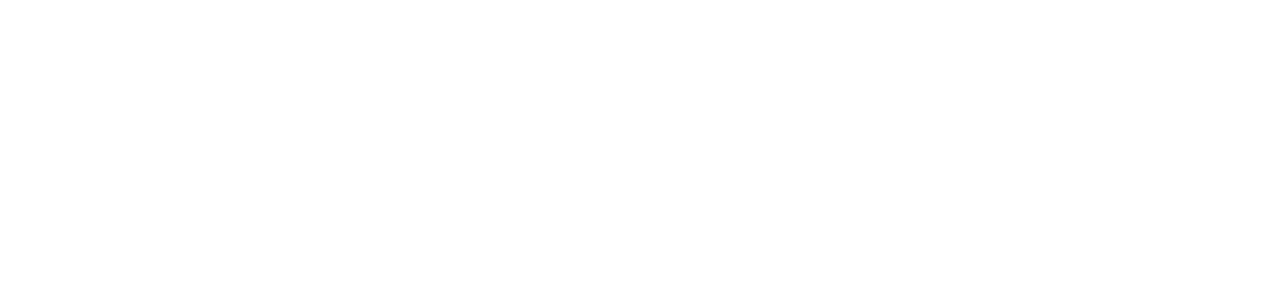
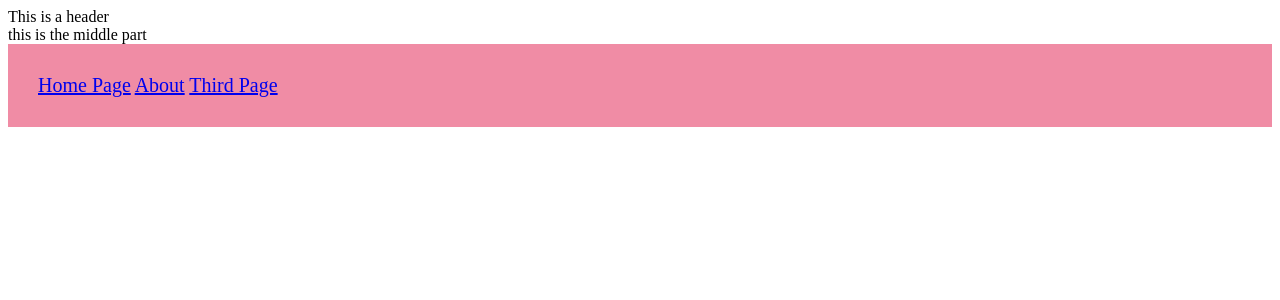
Before and after one commit to Sultanpriesa/Svelte2023, a SvelteKit app in the folder Sultan_Website/: page / in a window 1280 px wide. Shown: the top 300 px of the page. Built offline with nearby package versions, Linux system fonts and the light colour scheme.

Commit message:
added page, footer, header and some css

```diff
--- a/Sultan_Website/src/lib/Footer.svelte
+++ b/Sultan_Website/src/lib/Footer.svelte
@@ -0,0 +1,10 @@
+<script>
+    import Nav from "./Nav.svelte"
+</script>
+
+<footer>
+    <div class="footerText">
+        <Nav />
+    </div>
+
+</footer>
--- a/Sultan_Website/src/lib/Header.svelte
+++ b/Sultan_Website/src/lib/Header.svelte
@@ -0,0 +1,3 @@
+<div>
+    This is a header
+</div>
--- a/Sultan_Website/src/lib/Nav.svelte
+++ b/Sultan_Website/src/lib/Nav.svelte
@@ -0,0 +1,7 @@
+<nav class="nav">
+    <div class="navText">
+        <a href="/">Home Page</a>
+        <a href="/about">About</a>
+        <a href="/third-page">Third Page</a>
+    </div>
+</nav>
--- a/Sultan_Website/src/routes/+layout.svelte
+++ b/Sultan_Website/src/routes/+layout.svelte
@@ -1,6 +1,16 @@
-<!-- <script>
+<svelte:head>
+    <link rel="stylesheet" href="css\main.css"/>
+</svelte:head>
 
-    import Header  from "$lib/Header.svelte";
 
-</script> -->
-<!-- <Header/> -->
+
+<script>
+    import Header from "$lib/Header.svelte"
+    import Footer from "$lib/Footer.svelte"
+</script>
+
+
+
+<Header />
+<slot />
+<Footer />
--- a/Sultan_Website/src/routes/+page.svelte
+++ b/Sultan_Website/src/routes/+page.svelte
@@ -1,2 +1,3 @@
-<h1>Welcome to SvelteKit</h1>
-<p>Visit <a href="https://kit.svelte.dev">kit.svelte.dev</a> to read the documentation</p>
+<div>
+    this is the middle part
+</div>
--- /dev/null
+++ b/Sultan_Website/src/routes/third-page/+page.svelte
@@ -0,0 +1,3 @@
+<p>
+    Third Page
+</p>
--- a/Sultan_Website/static/css/main.css
+++ b/Sultan_Website/static/css/main.css
@@ -0,0 +1,13 @@
+footer {
+    background-color: rgb(240, 140, 165);
+    font-size: 20px;
+    padding: 30px;
+}
+
+footer .footerText a {
+    /* padding: 20px; */
+    text-indent: 100px;
+}
+
+footer .navText a {
+}
```
